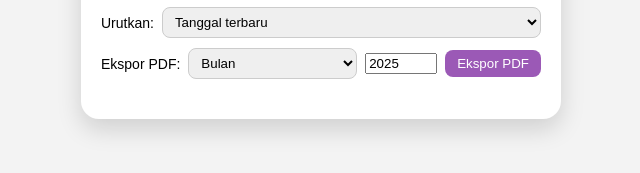
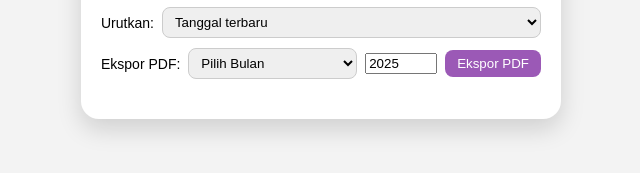
Before and after one commit to syamm15-ux/pengelola-keungan, a plain HTML site: page index.html in a window 1280 px wide. Shown: the part 507-680 px from the top of the page, 319-959 px from the left. Drawn offline with Linux system fonts and the light colour scheme.

Commit message:
Add files via upload

```diff
--- a/index.html
+++ b/index.html
@@ -70,7 +70,7 @@
 
   <!-- Pilih bulan -->
   <select id="exportMonth">
-    <option value="">Bulan</option>
+  <option value="" disabled selected>Pilih Bulan</option>
   <option value="1">Januari</option>
   <option value="2">Februari</option>
   <option value="3">Maret</option>
@@ -84,6 +84,7 @@
   <option value="11">November</option>
   <option value="12">Desember</option>
 </select>
+
 
   <!-- Pilih tahun -->
   <input
```
Also changed, not shown: style.css (line endings or trailing spaces). Lines whose indentation alone changed are shown as unchanged.
